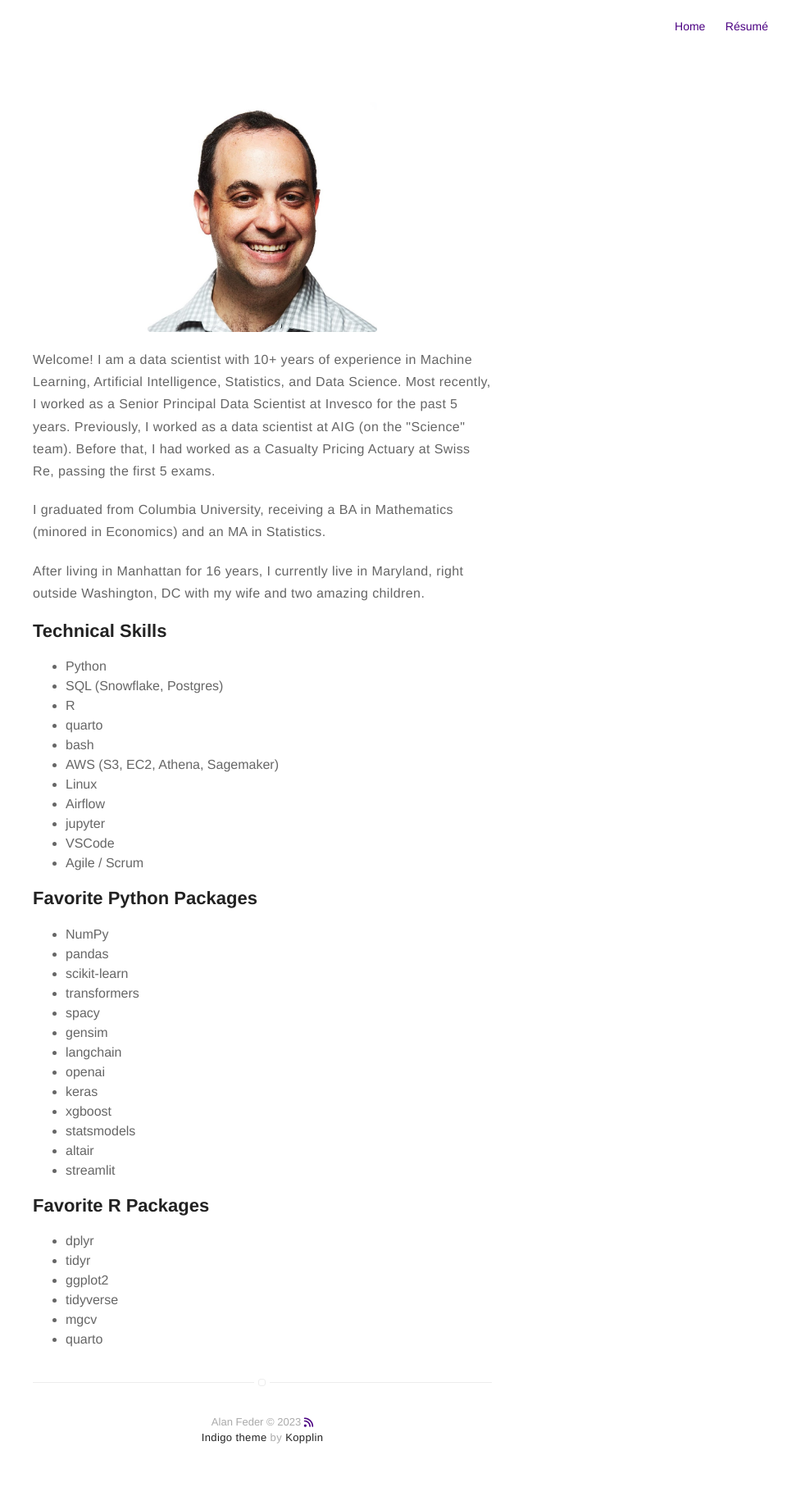
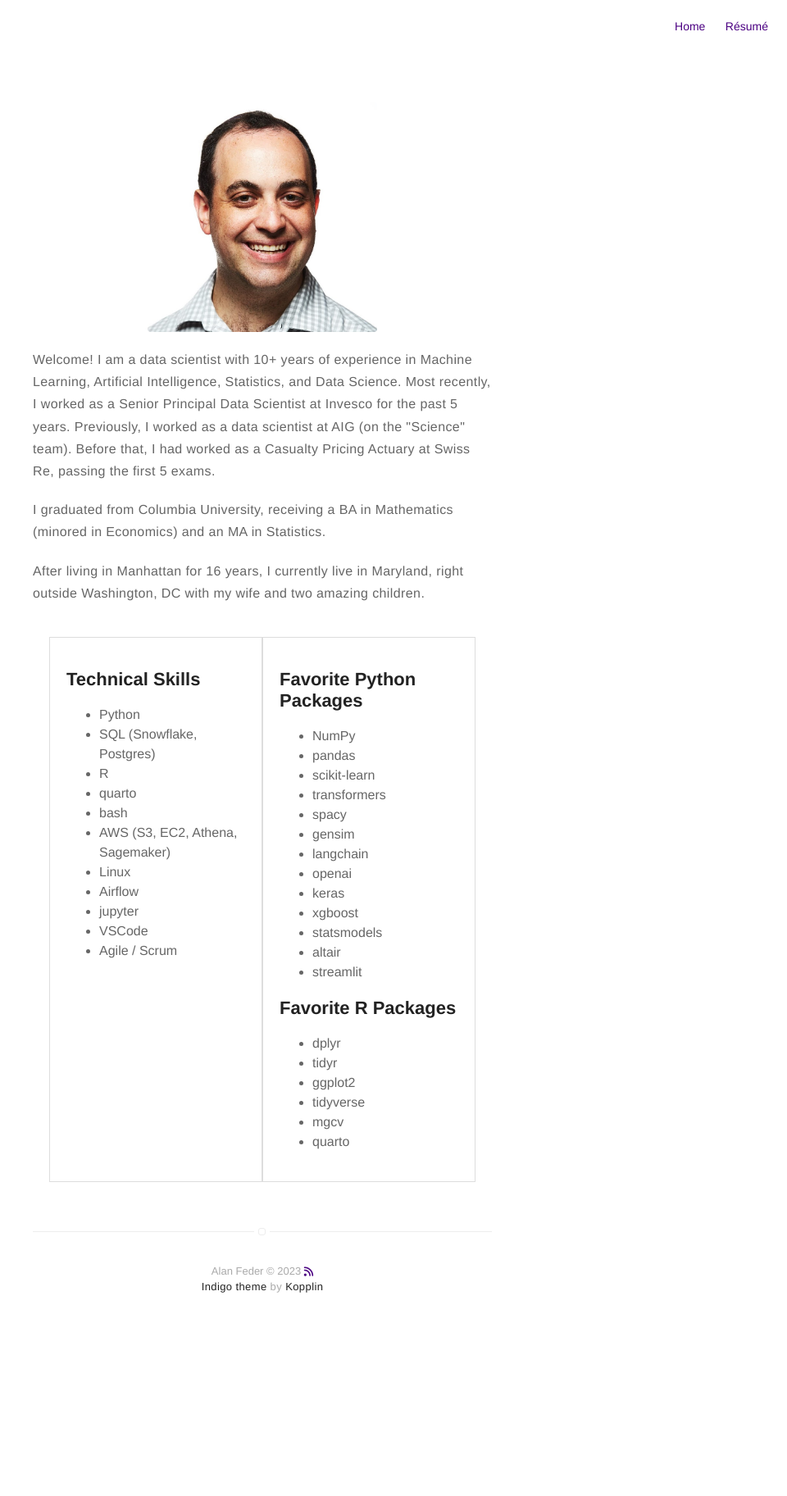
Before and after one commit to AlanFeder/AlanFeder.github.io, a Jekyll site: the page built from about.md, in a window 1280 px wide. Shown: the whole page at 82% size, without its empty margins (320-1280 px from the left). Built offline with Jekyll 4.4.1, drawn with Linux system fonts in a browser that asks for light colours; nearby versions of some CDN libraries; after the commit the page ends 1641 px from its top, so only the background shows below that.

Commit message:
try multicolumns style

```diff
--- a/_layouts/default.html
+++ b/_layouts/default.html
@@ -39,7 +39,7 @@ layout: compress
 
     {{ scss_sheet | scssify }}
     </style>
-
+    <link rel="stylesheet" href="/assets/styles.css">
 </head>
 <body>
     <div class="wrapper-{% if site.width == "normal" %}normal{% elsif site.width == "large" %}large{% endif %}">
--- /dev/null
+++ b/assets/styles.css
@@ -0,0 +1,13 @@
+.container {
+    display: flex;
+    justify-content: space-between; /* Distributes the columns evenly with space in between */
+    padding: 20px;
+}
+
+.column {
+    box-sizing: border-box; /* This ensures padding and border are included in total width */
+    flex: 1; /* Allows columns to grow and shrink */
+    padding: 20px;
+    border: 1px solid #ddd;
+    min-height: 300px; /* You can adjust this or remove it */
+}
```
